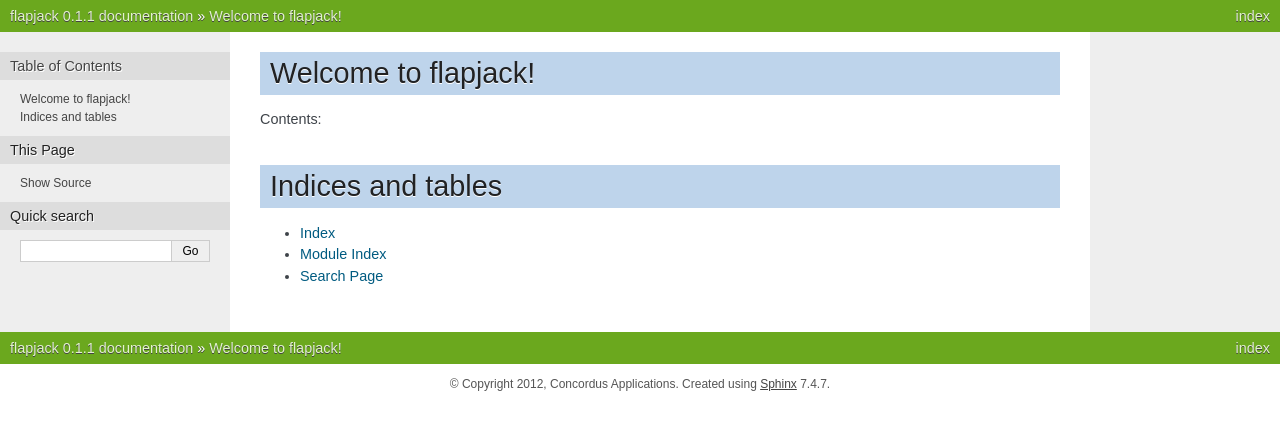
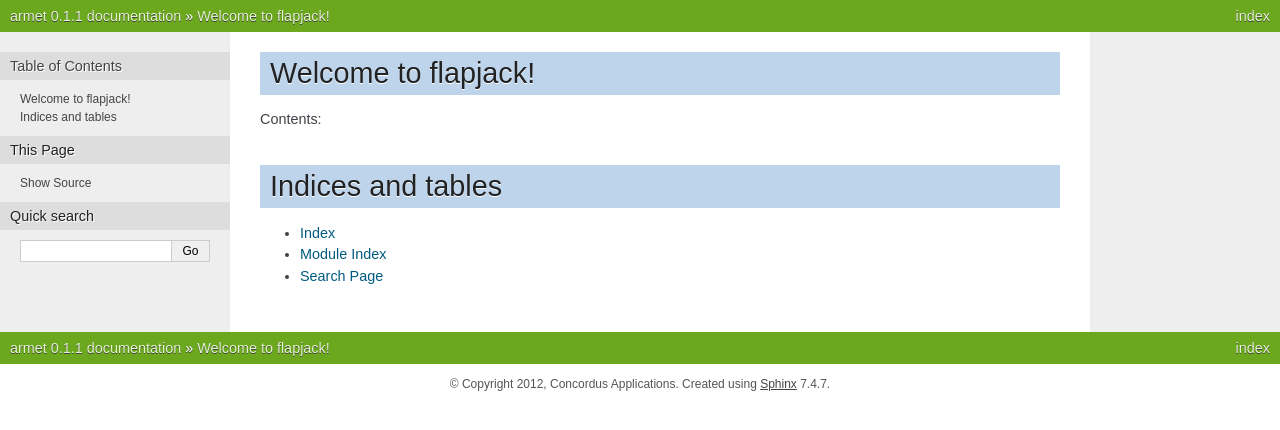
Before and after one commit to armet/python-armet, a Sphinx documentation site: the page built from doc/index.rst, in a window 1280 px wide. Shown: the top 430 px of the page. Built offline with Sphinx 7.4.7, drawn with Linux system fonts in a browser that asks for light colours.

Commit message:
sed -i s/flapjack/armet/g *

```diff
--- a/doc/conf.py
+++ b/doc/conf.py
@@ -1,7 +1,7 @@
 #!/usr/bin/env python3
 # -*- coding: utf-8 -*-
 #
-# flapjack documentation build configuration file, created by
+# armet documentation build configuration file, created by
 # sphinx-quickstart on Wed Oct 31 17:08:10 2012.
 #
 # This file is execfile()d with the current directory set to its containing dir.
@@ -41,7 +41,7 @@
 master_doc = 'index'
 
 # General information about the project.
-project = 'flapjack'
+project = 'armet'
 copyright = '2012, Concordus Applications'
 
 # The version info for the project you're documenting, acts as replacement for
@@ -165,7 +165,7 @@
 #html_file_suffix = None
 
 # Output file base name for HTML help builder.
-htmlhelp_basename = 'flapjackdoc'
+htmlhelp_basename = 'armetdoc'
 
 
 # -- Options for LaTeX output --------------------------------------------------
@@ -184,7 +184,7 @@
 # Grouping the document tree into LaTeX files. List of tuples
 # (source start file, target name, title, author, documentclass [howto/manual]).
 latex_documents = [
-  ('index', 'flapjack.tex', 'flapjack Documentation',
+  ('index', 'armet.tex', 'armet Documentation',
    'Concordus Applications', 'manual'),
 ]
 
@@ -214,7 +214,7 @@
 # One entry per manual page. List of tuples
 # (source start file, name, description, authors, manual section).
 man_pages = [
-    ('index', 'flapjack', 'flapjack Documentation',
+    ('index', 'armet', 'armet Documentation',
      ['Concordus Applications'], 1)
 ]
 
@@ -228,8 +228,8 @@
 # (source start file, target name, title, author,
 #  dir menu entry, description, category)
 texinfo_documents = [
-  ('index', 'flapjack', 'flapjack Documentation',
-   'Concordus Applications', 'flapjack', 'One line description of project.',
+  ('index', 'armet', 'armet Documentation',
+   'Concordus Applications', 'armet', 'One line description of project.',
    'Miscellaneous'),
 ]
 
@@ -246,7 +246,7 @@
 # -- Options for Epub output ---------------------------------------------------
 
 # Bibliographic Dublin Core info.
-epub_title = 'flapjack'
+epub_title = 'armet'
 epub_author = 'Concordus Applications'
 epub_publisher = 'Concordus Applications'
 epub_copyright = '2012, Concordus Applications'
```
Also changed, not shown: 2 other files.
